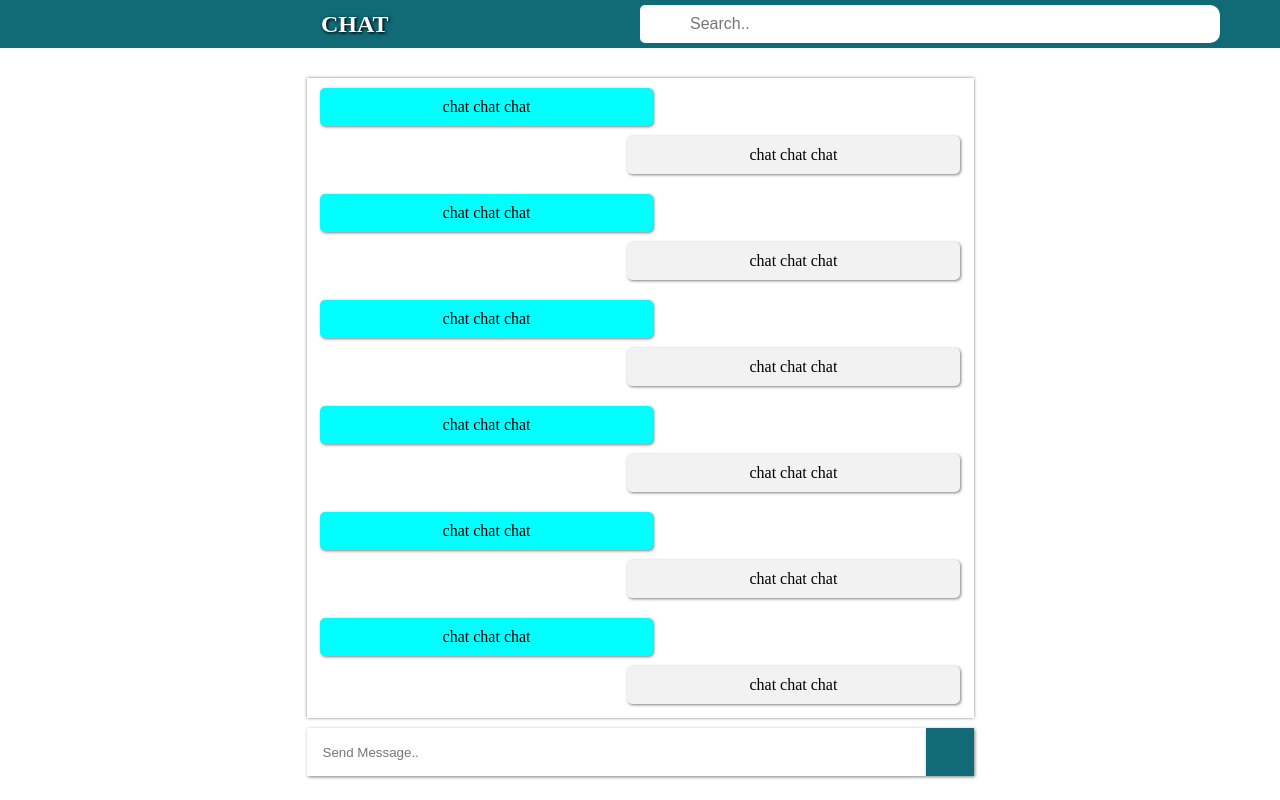
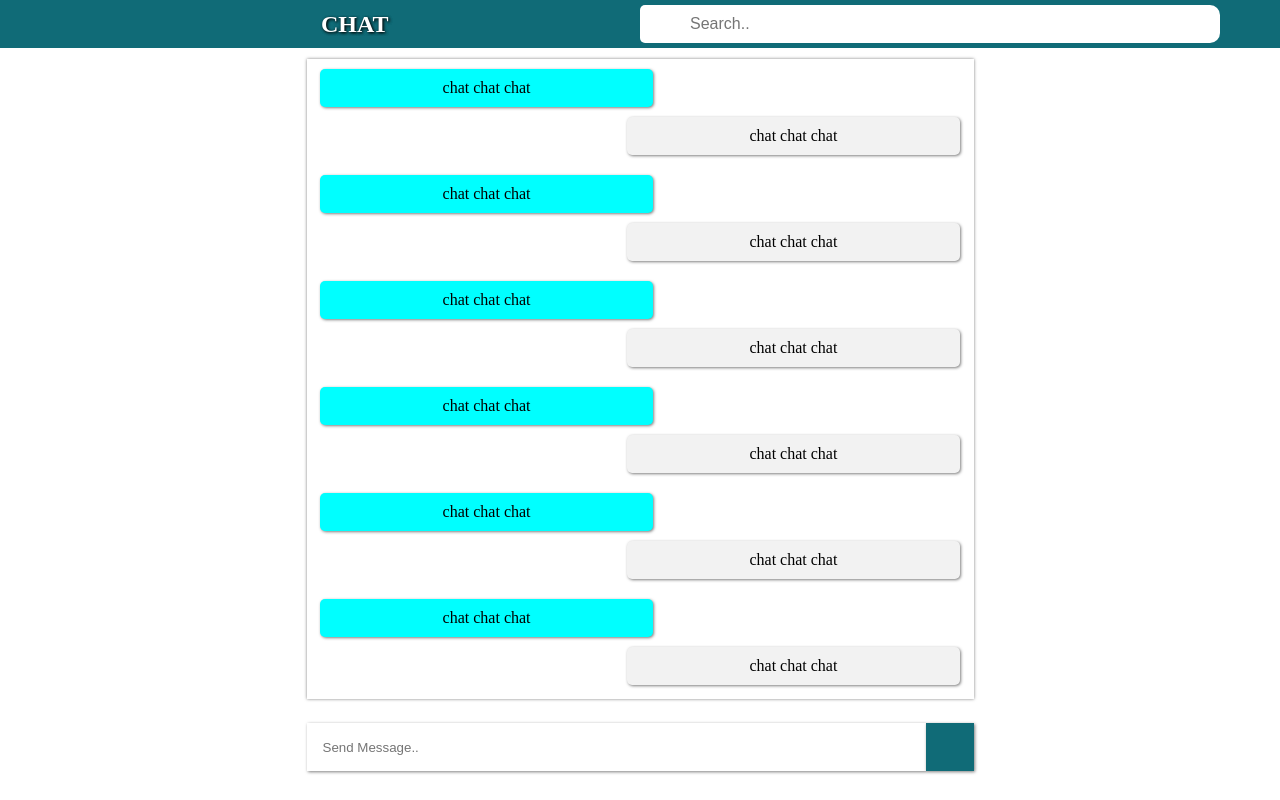
Before and after one commit to LebasoraJohnJefferson/Chat, an Angular app: page / in a window 1280 px wide. Built offline with nearby package versions, Linux system fonts and the light colour scheme; some icons are missing.

Commit message:
adjust message box(2)

```diff
--- a/src/app/components/chat-box/chat-box.component.css
+++ b/src/app/components/chat-box/chat-box.component.css
@@ -20,13 +20,14 @@ form{
     width:667px;
     grid-template-columns: 1fr;
     grid-template-rows: 1fr auto;
-    height: 90%;
+    height: 95%;
     margin:auto;
 }
 
 .message-container{
     position: relative;
-    display:grid;
+    display:flex;
+    flex-direction: column;
     box-shadow: 0px 0px 3px rgba(0,0,0,.5);
     height: 80vh;
     overflow-y: scroll;
```
